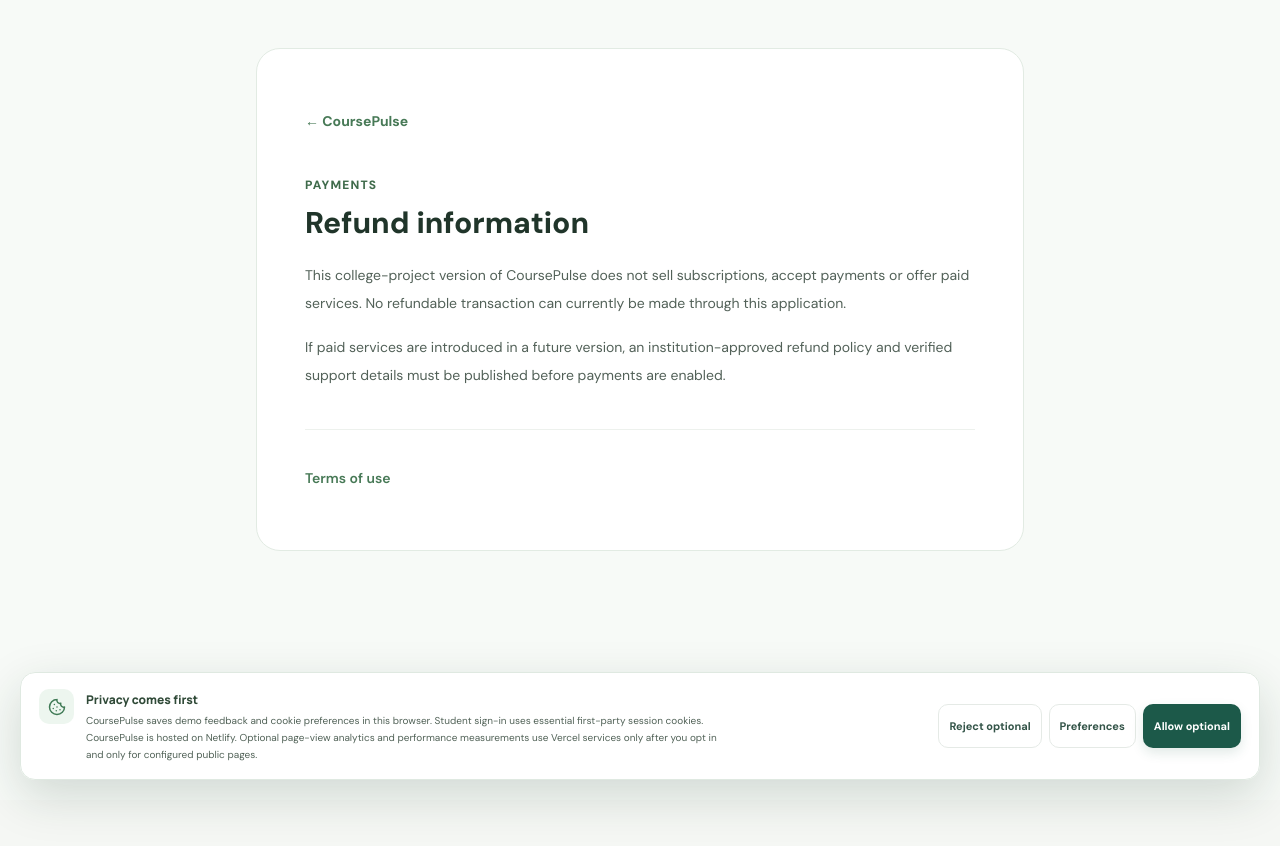
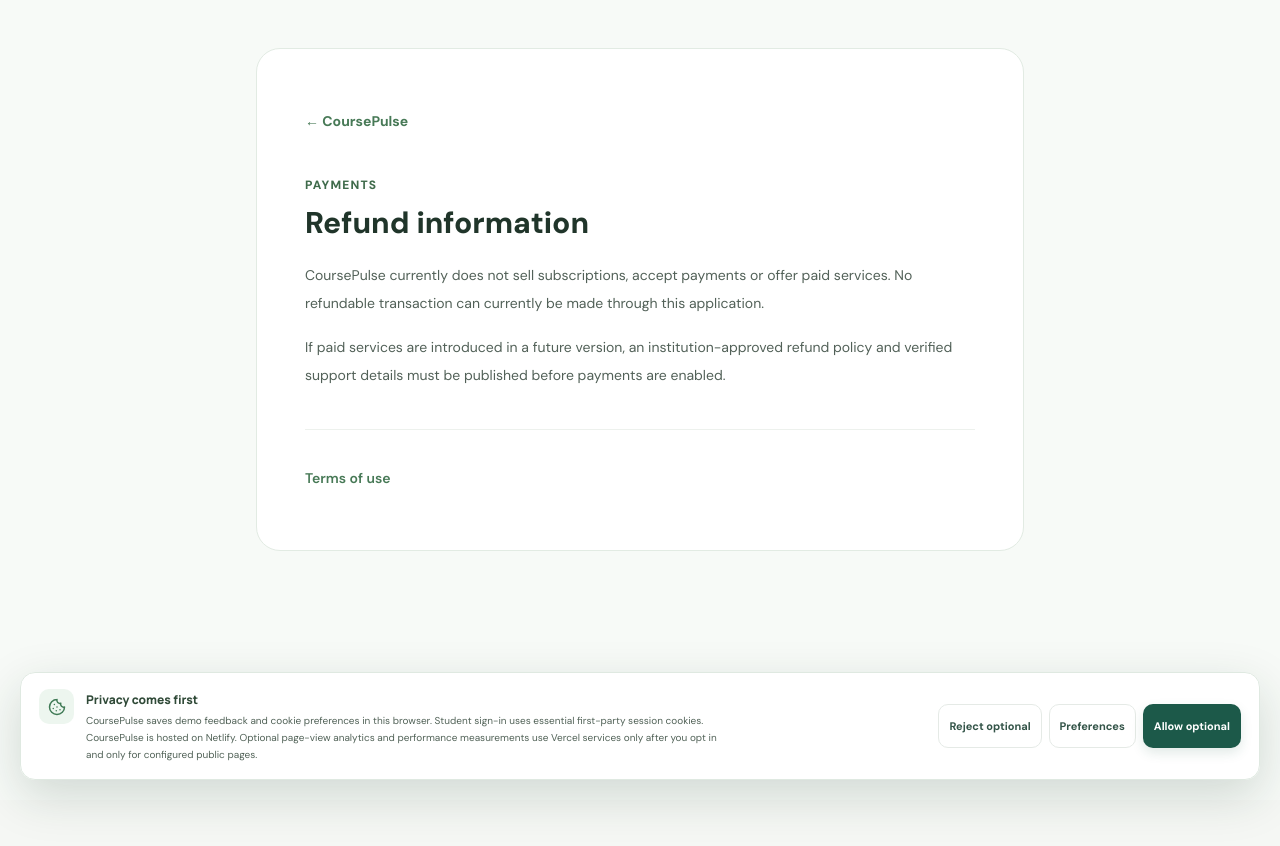
Before and after one commit to akashsharmapb09-cpu/coursePulse.site, a Next.js app: page /refunds in a window 1280 px wide. Shown: the top 846 px of the page. Built offline with nearby package versions, Linux system fonts and the light colour scheme; no server answers.

Commit message:
Remove project labels from CoursePulse public copy

```diff
--- a/app/refunds/page.tsx
+++ b/app/refunds/page.tsx
@@ -13,7 +13,7 @@ export default function RefundsPage() {
       <Link href="/" style={{ minHeight: 44, display: "inline-flex", alignItems: "center" }} className="text-sm font-bold text-[#477956]">← CoursePulse</Link>
       <p className="mt-8 text-xs font-extrabold tracking-widest text-[#3f6b4b]">PAYMENTS</p>
       <h1 className="mt-3 text-3xl font-extrabold">Refund information</h1>
-      <p className="mt-5 text-sm leading-7 text-[#526158]">This college-project version of CoursePulse does not sell subscriptions, accept payments or offer paid services. No refundable transaction can currently be made through this application.</p>
+      <p className="mt-5 text-sm leading-7 text-[#526158]">CoursePulse currently does not sell subscriptions, accept payments or offer paid services. No refundable transaction can currently be made through this application.</p>
       <p className="mt-4 text-sm leading-7 text-[#526158]">If paid services are introduced in a future version, an institution-approved refund policy and verified support details must be published before payments are enabled.</p>
       <div className="mt-10 border-t border-[#edf1ed] pt-6"><Link href="/terms" style={{ minHeight: 44, display: "inline-flex", alignItems: "center" }} className="text-sm font-semibold text-[#477956]">Terms of use</Link></div>
     </article>
```
